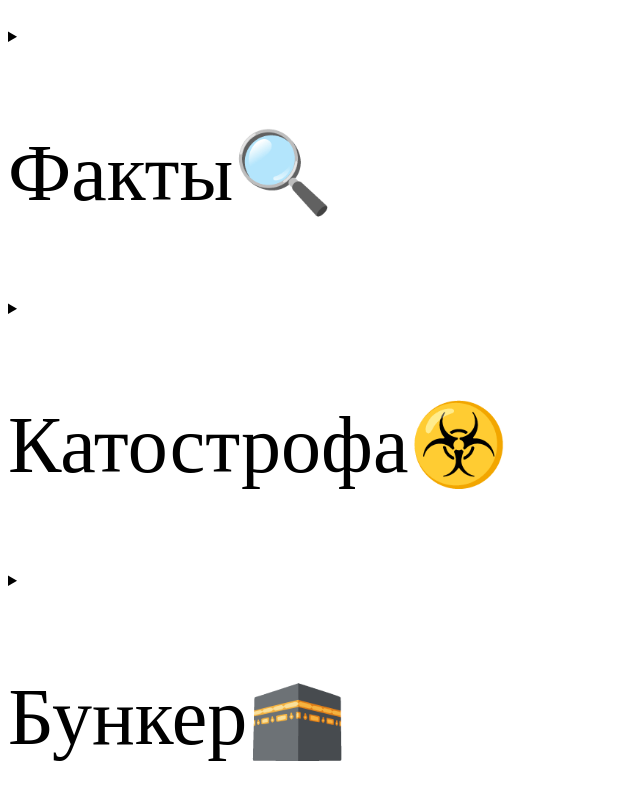
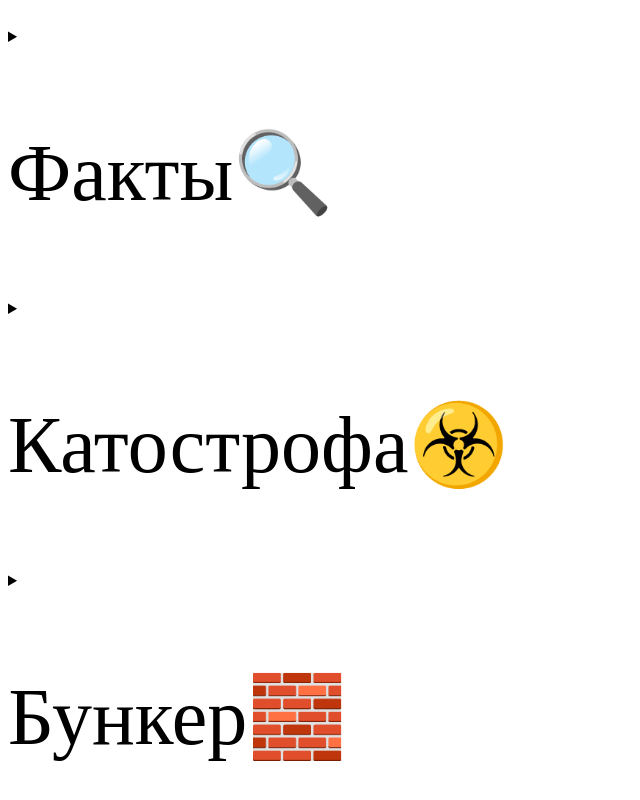
Before and after one commit to Rimchik32/bunker, a plain HTML site: page index.html in a window 1280 px wide. Shown: the part 1382-2182 px from the top of the page, without its empty margins (0-640 px from the left). Drawn offline with Linux system fonts and the light colour scheme.

Commit message:
Update index.html

```diff
--- a/index.html
+++ b/index.html
@@ -108,7 +108,7 @@ document.getElementById("demo12").innerHTML = word12
 </details>
 
 <details>
-<summary><p>Бункер🕋<p></summary>
+<summary><p>Бункер🧱<p></summary>
 <p id=demo11></p>
 </details>
   </body>
```
